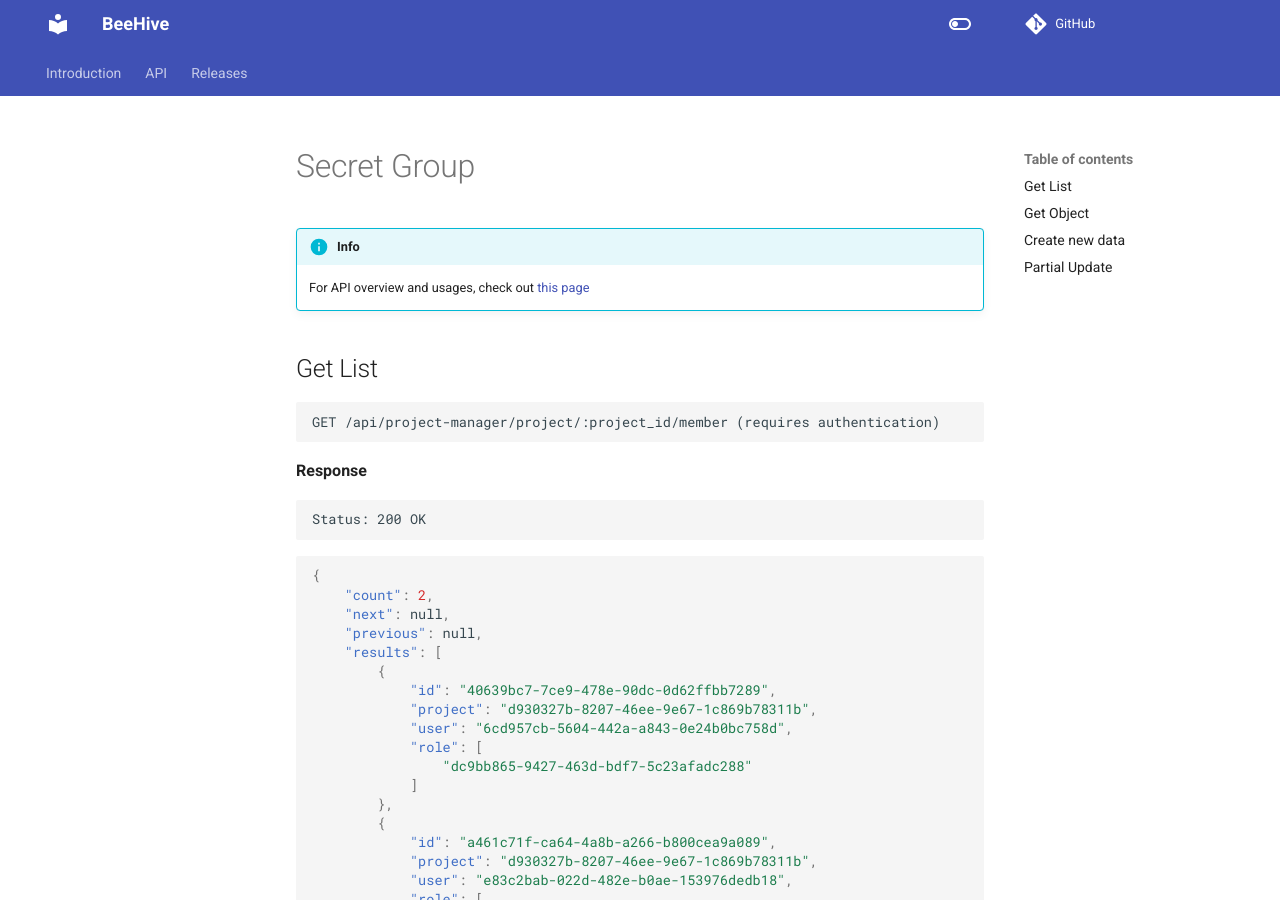
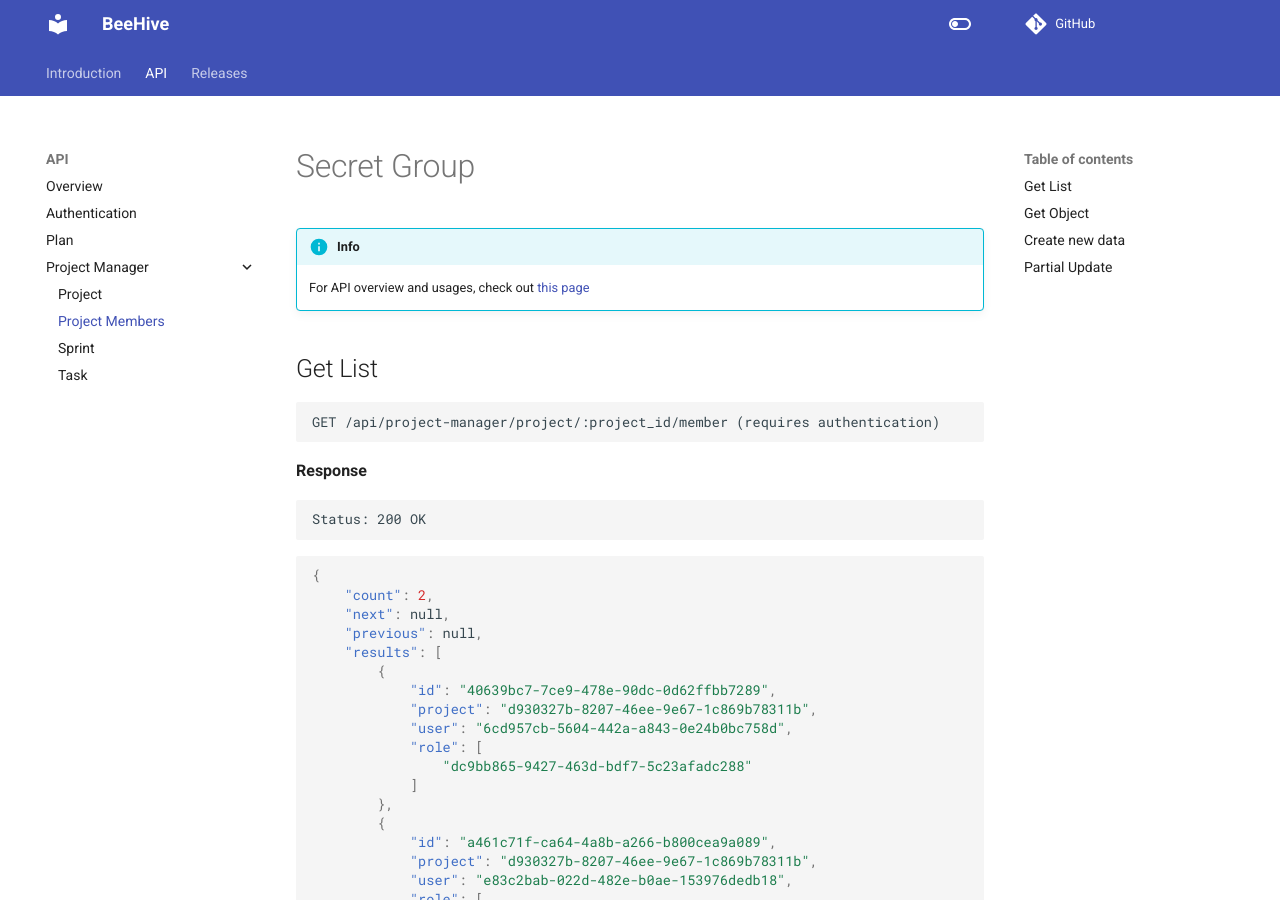
Before and after one commit to purnendukar/BeeHive-backend, an MkDocs documentation site: the page built from docs/api/4-project-member.md, in a window 1280 px wide and 900 px high. Built offline with MkDocs 1.6.1 and Material for MkDocs 9.7.7, drawn with Linux system fonts in a browser that asks for light colours; comment, search, counter and statistics services are not loaded.

Commit message:
feat: project manager nav

```diff
--- a/mkdocs.yml
+++ b/mkdocs.yml
@@ -10,6 +10,11 @@
       - Overview: api/0-overview.md
       - Authentication: api/1-auth.md
       - Plan: api/2-plan.md
+      - Project Manager:
+          - Project: api/3-project.md
+          - Project Members: api/4-project-member.md
+          - Sprint: api/5-sprint.md
+          - Task: api/6-task.md
   - Releases:
       - Changelog: releases.md
 
```
